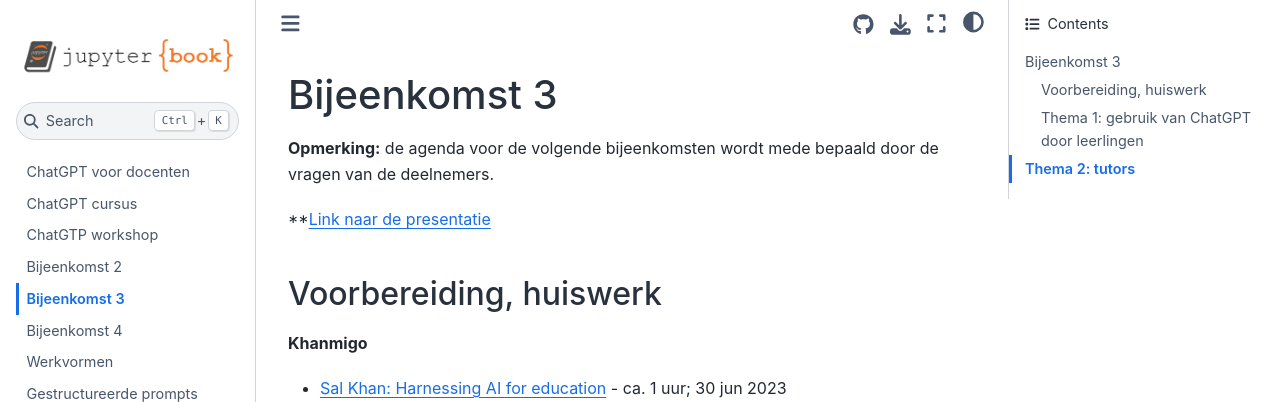
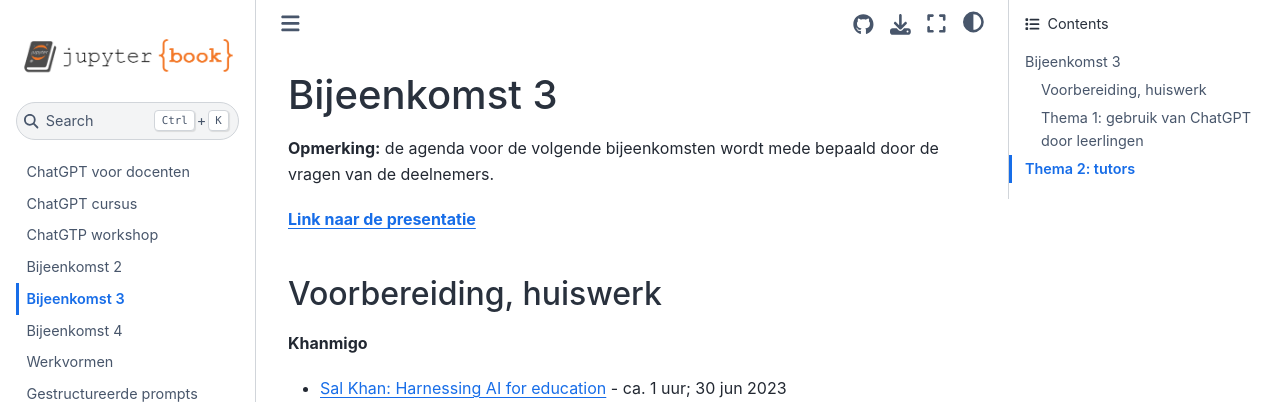
Before and after one commit to infvo/chatgptbook, a Jupyter Book: the page built from bijeenkomst-3.md, in a window 1280 px wide and 1298 px high. Shown: the top 402 px of the window. Built offline with Jupyter Book 1.0.4 settings and Sphinx 7.4.7 and the Sphinx Book theme 1.1.4, drawn with Linux system fonts in a browser that asks for light colours.

```diff
--- a/bijeenkomst-3.md
+++ b/bijeenkomst-3.md
@@ -2,7 +2,7 @@
 
 **Opmerking:** de agenda voor de volgende bijeenkomsten wordt mede bepaald door de vragen van de deelnemers.
 
-**[Link naar de presentatie](https://docs.google.com/presentation/d/1jd2HFrf0vIKY7uyWmaGYSJ3id8uWCFYlzl9pnkhx47c/edit?usp=sharing)
+**[Link naar de presentatie](https://docs.google.com/presentation/d/1jd2HFrf0vIKY7uyWmaGYSJ3id8uWCFYlzl9pnkhx47c/edit?usp=sharing)**
 
 ## Voorbereiding, huiswerk
 
```
